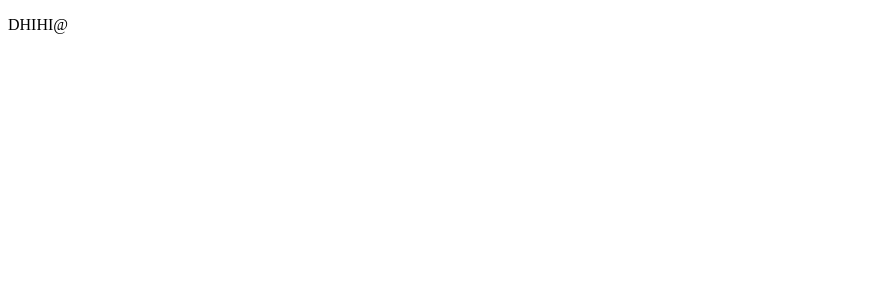
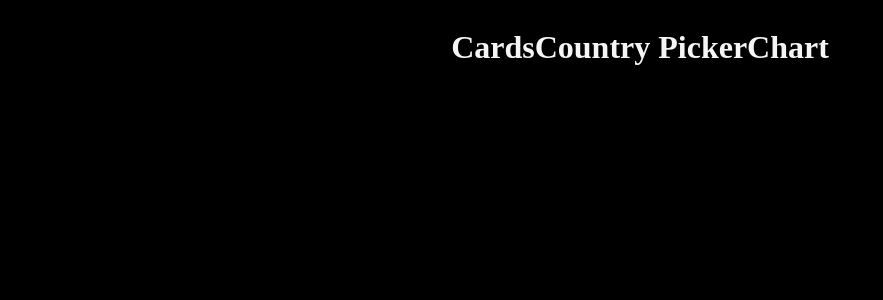
Before and after one commit to firered322/coronEye, a React (Create React App) app: page / in a window 1280 px wide. Shown: the top 300 px of the page, without its empty margins (0-883 px from the left). Built offline with nearby package versions, Linux system fonts and the light colour scheme.

Commit message:
added project structure

```diff
--- /dev/null
+++ b/src/App.css
@@ -0,0 +1,10 @@
+body{
+    background-color: black;
+    color: whitesmoke
+}
+
+.container{
+    display: flex;
+    align-items: center;
+    justify-content: center;
+}
--- a/src/App.js
+++ b/src/App.js
@@ -1,11 +1,20 @@
 import React from "react";
+import "./App.css";
+
+import Cards from "./components/Cards/Cards";
+import Chart from "./components/Chart/Chart";
+import CountryPicker from "./components/CountryPicker/CountryPicker";
 
 class App extends React.Component {
-    render(){
-        return(
-            <p>DHIHI@</p>
-        )
-    }
+  render() {
+    return (
+      <div className="container">
+        <Cards />
+        <CountryPicker />
+        <Chart />
+      </div>
+    );
+  }
 }
 
 export default App;
--- a/src/components/Cards/Cards.js
+++ b/src/components/Cards/Cards.js
@@ -0,0 +1,7 @@
+import React from "react";
+
+const Cards = () => {
+  return <h1>Cards</h1>;
+};
+
+export default Cards;
--- a/src/components/Chart/Chart.js
+++ b/src/components/Chart/Chart.js
@@ -0,0 +1,7 @@
+import React from "react";
+
+const Chart = () => {
+  return <h1>Chart</h1>;
+};
+
+export default Chart;
--- a/src/components/CountryPicker/CountryPicker.js
+++ b/src/components/CountryPicker/CountryPicker.js
@@ -0,0 +1,7 @@
+import React from "react";
+
+const CountryPicker = () => {
+  return <h1>Country Picker</h1>;
+};
+
+export default CountryPicker;
--- a/src/index.js
+++ b/src/index.js
@@ -1,6 +1,6 @@
 import React from "react";
 import ReactDOM from "react-dom";
 
-import App from "./app";
+import App from "./App";
 
 ReactDOM.render(<App />, document.getElementById("root"));
```
